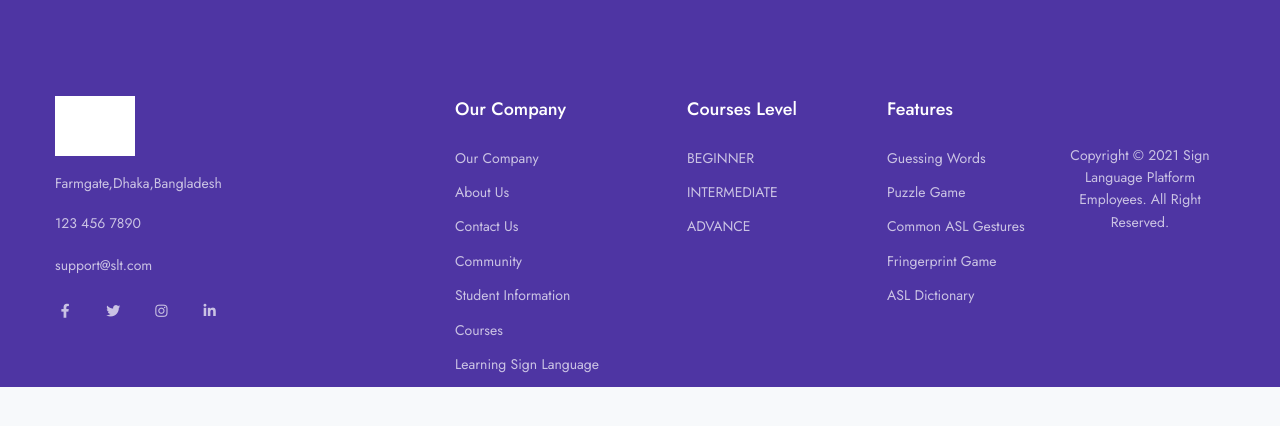
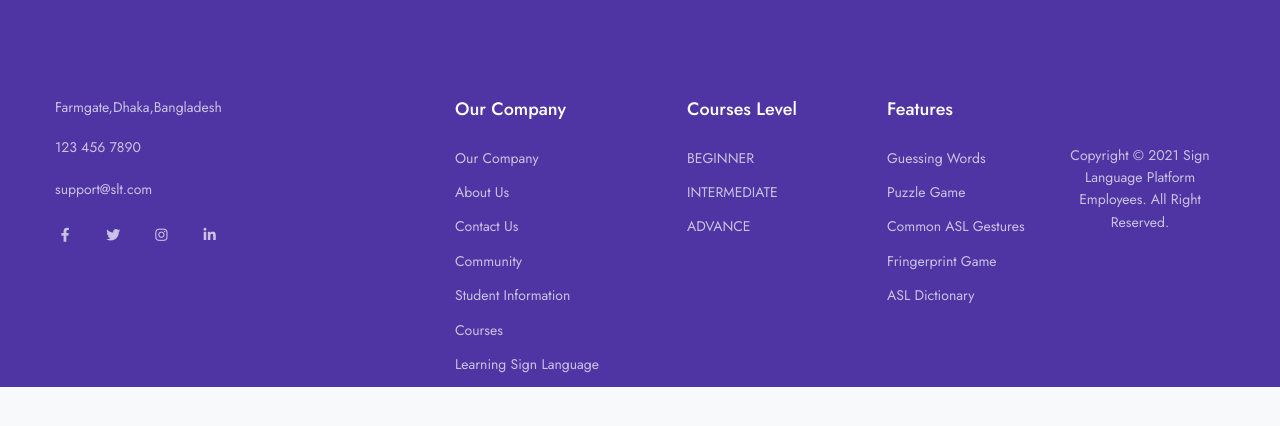
Before and after one commit to Labanya23/signn1language, a Django app: page / in a window 1280 px wide. Shown: the part 114-540 px from the top of the page. Run offline with Django 5.2, Linux system fonts and the light colour scheme; some libraries are stand-ins or nearby versions; grey boxes are pictures that could not be loaded.

Commit message:
base html header body footer modified

```diff
--- a/Sign/templates/base.html
+++ b/Sign/templates/base.html
@@ -958,7 +958,7 @@
                 <div class="col-12 col-md-4 col-lg-4">
 
                     <!-- Brand -->
-                    <img src="{ % static 'assets/img/brand.svg' %}" alt="..." class="footer-brand img-fluid mb-4 h-60p">
+                    <!--<img src="{ % static 'assets/img/brand.svg' %}" alt="..." class="footer-brand img-fluid mb-4 h-60p">-->
 
                     <!-- Text -->
                     <p class="text-gray-800 mb-4 font-size-sm-alone">
```
